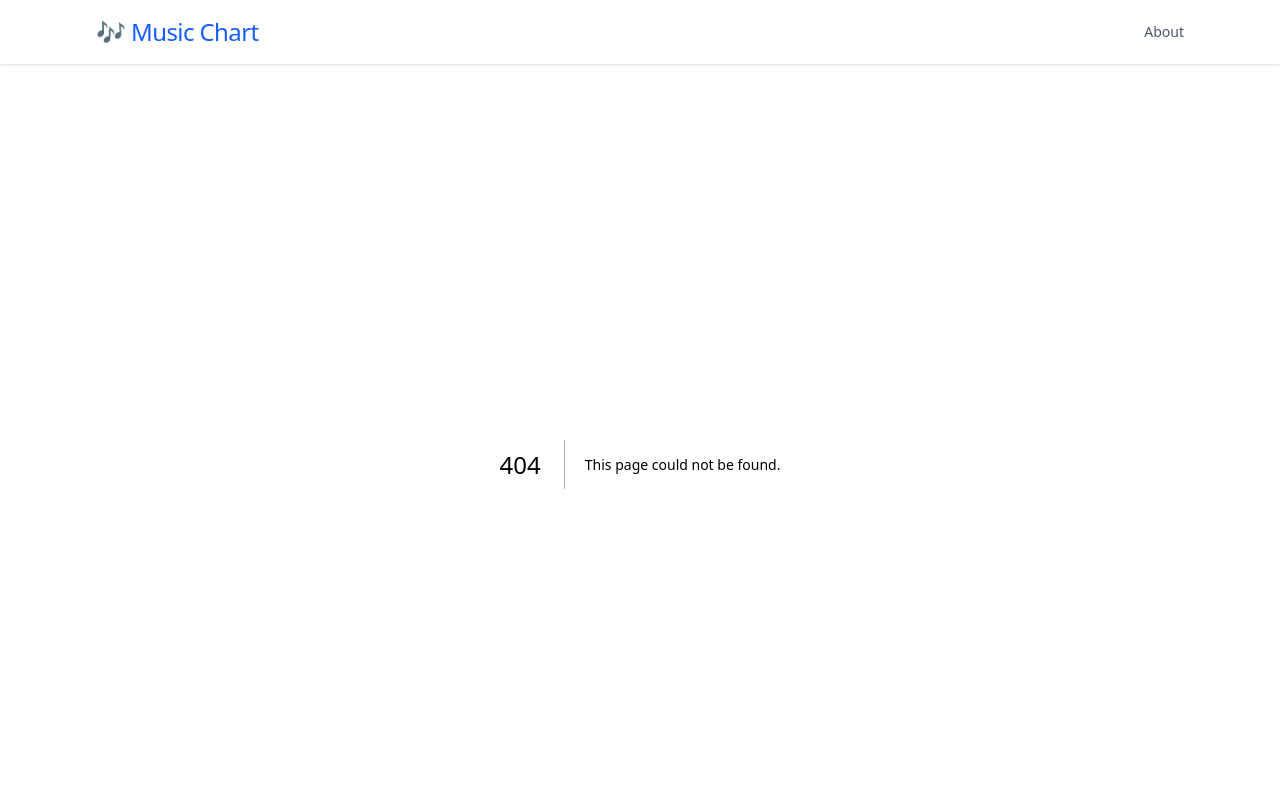
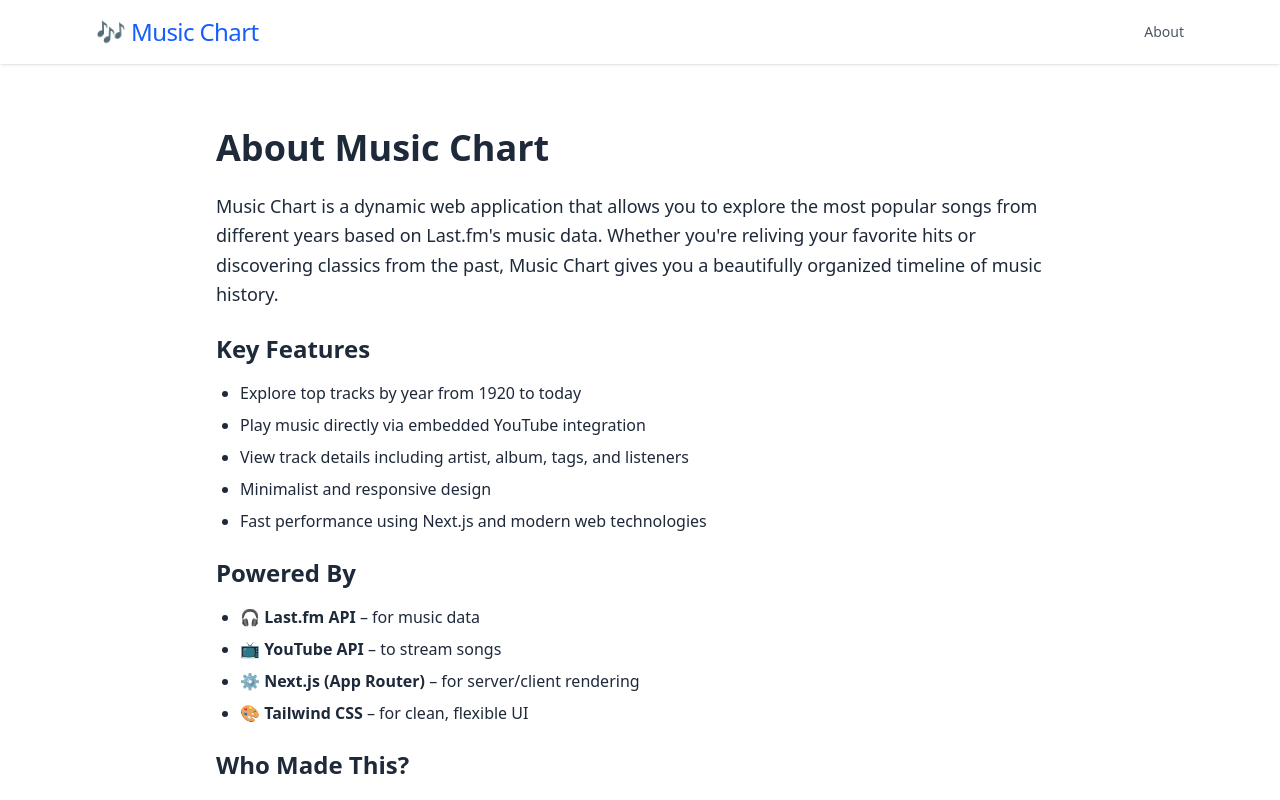
Before and after one commit to Gor-Hoveyan/radio-time-machine, a Next.js app: page /about in a window 1280 px wide. Before the commit this address had no page. Shown: the top 800 px of the page. Built offline with nearby package versions, Linux system fonts and the light colour scheme.

Commit message:
Code refactor, Add about page

```diff
--- /dev/null
+++ b/src/app/about/page.tsx
@@ -0,0 +1,47 @@
+export default function page() {
+  return (
+    <div className="max-w-4xl mx-auto px-6 py-16 text-gray-800">
+      <h1 className="text-4xl font-bold mb-6">About Music Chart</h1>
+
+      <p className="text-lg leading-relaxed mb-6">
+        Music Chart is a dynamic web application that allows you to explore the
+        most popular songs from different years based on Last.fm&apos;s music
+        data. Whether you&apos;re reliving your favorite hits or discovering
+        classics from the past, Music Chart gives you a beautifully organized
+        timeline of music history.
+      </p>
+
+      <h2 className="text-2xl font-semibold mb-4">Key Features</h2>
+      <ul className="list-disc pl-6 space-y-2 mb-6">
+        <li>Explore top tracks by year from 1920 to today</li>
+        <li>Play music directly via embedded YouTube integration</li>
+        <li>View track details including artist, album, tags, and listeners</li>
+        <li>Minimalist and responsive design</li>
+        <li>Fast performance using Next.js and modern web technologies</li>
+      </ul>
+
+      <h2 className="text-2xl font-semibold mb-4">Powered By</h2>
+      <ul className="list-disc pl-6 space-y-2 mb-6">
+        <li>
+          🎧 <strong>Last.fm API</strong> – for music data
+        </li>
+        <li>
+          📺 <strong>YouTube API</strong> – to stream songs
+        </li>
+        <li>
+          ⚙️ <strong>Next.js (App Router)</strong> – for server/client rendering
+        </li>
+        <li>
+          🎨 <strong>Tailwind CSS</strong> – for clean, flexible UI
+        </li>
+      </ul>
+
+      <h2 className="text-2xl font-semibold mb-4">Who Made This?</h2>
+      <p className="text-lg leading-relaxed">
+        This project was built by a passionate developer who loves music,
+        design, and performance. It&apos;s open to future improvements like
+        playlist building, user login, genre filtering, and more.
+      </p>
+    </div>
+  );
+}
--- a/src/app/components/Header.tsx
+++ b/src/app/components/Header.tsx
@@ -12,9 +12,9 @@
         </div>
 
         <nav className="space-x-6 hidden sm:flex text-sm text-gray-600">
-          <a href="#" className="hover:text-blue-500 font-medium">
+          <Link href="/about" className="hover:text-blue-500 font-medium">
             About
-          </a>
+          </Link>
         </nav>
       </div>
     </header>
--- /dev/null
+++ b/src/app/components/TagElement.tsx
@@ -0,0 +1,15 @@
+import Link from "next/link";
+
+export default function TagElement(props: { name: string }) {
+  const { name } = props;
+  return (
+    <Link
+      href={`/tag/${name}`}
+      key={name}
+      rel="noopener noreferrer"
+      className="bg-blue-100 text-blue-800 text-xs font-medium px-3 py-1 rounded-full hover:bg-blue-200 transition"
+    >
+      #{name}
+    </Link>
+  );
+}
--- /dev/null
+++ b/src/app/components/TrackElement.tsx
@@ -0,0 +1,41 @@
+import { TrackListElement } from "@/types/trackList";
+import { formatDuration } from "@/utils/formatDuration";
+import Link from "next/link";
+
+export default function TrackElement(props: {
+  track: TrackListElement;
+  id: number;
+}) {
+  const { track, id } = props;
+  return (
+    <li className="flex items-center justify-between bg-white rounded-2xl shadow-sm hover:shadow-md transition p-4 border border-gray-100">
+      <div className="flex items-center space-x-4">
+        <div className="text-xl font-bold text-gray-400 w-6 text-right">
+          {id + 1}
+        </div>
+
+        <div>
+          <Link
+            href={`/artist/${track.artist.name}/track/${track.name}`}
+            className="text-base font-semibold text-gray-800 hover:text-blue-600 transition"
+          >
+            {track.name}
+          </Link>
+          <div className="text-sm text-gray-500">
+            by{" "}
+            <Link
+              href={`/artist/${track.artist.name}`}
+              className="hover:underline text-gray-600"
+            >
+              {track.artist.name}
+            </Link>
+          </div>
+        </div>
+      </div>
+
+      <div className="text-xs text-white bg-gray-800 px-2 py-1 rounded-md font-mono min-w-[48px] text-center">
+        {formatDuration(track.duration)}
+      </div>
+    </li>
+  );
+}
--- a/src/pages/AlbumPage.tsx
+++ b/src/pages/AlbumPage.tsx
@@ -1,8 +1,8 @@
 import { Album } from "@/types/album";
-import { formatDuration } from "@/utils/formatDuration";
 import Image from "next/image";
-import Link from "next/link";
 import React from "react";
+import TrackElement from "../app/components/TrackElement";
+import TagElement from "@/app/components/TagElement";
 
 export default function AlbumPage(props: Album) {
   const album = props;
@@ -54,14 +54,7 @@
               <h2 className="text-lg font-semibold text-gray-800 mb-2">Tags</h2>
               <div className="flex flex-wrap gap-2">
                 {album.tags.tag.map((tag) => (
-                  <Link
-                    href={`/tag/${tag.name}`}
-                    key={tag.name}
-                    rel="noopener noreferrer"
-                    className="bg-blue-100 text-blue-800 text-xs font-medium px-3 py-1 rounded-full hover:bg-blue-200 transition"
-                  >
-                    #{tag.name}
-                  </Link>
+                  <TagElement name={tag.name} key={tag.name} />
                 ))}
               </div>
             </div>
@@ -74,38 +67,11 @@
           <h2 className="text-lg font-semibold text-gray-800 mb-3">Tracks</h2>
           <ol className="list-decimal list-inside space-y-2 text-sm text-gray-700">
             {album.tracks.track.map((track) => (
-              <li
+              <TrackElement
+                track={track}
+                id={Number(track["@attr"].rank) - 1}
                 key={`${track["@attr"].rank}-${track.name}`}
-                className="flex items-center justify-between bg-white rounded-2xl shadow-sm hover:shadow-md transition p-4 border border-gray-100"
-              >
-                <div className="flex items-center space-x-4">
-                  <div className="text-xl font-bold text-gray-400 w-6 text-right">
-                    {track["@attr"].rank}
-                  </div>
-
-                  <div>
-                    <Link
-                      href={`/artist/${track.artist.name}/track/${track.name}`}
-                      className="text-base font-semibold text-gray-800 hover:text-blue-600 transition"
-                    >
-                      {track.name}
-                    </Link>
-                    <div className="text-sm text-gray-500">
-                      by{" "}
-                      <Link
-                        href={`/artist/${track.artist.name}`}
-                        className="hover:underline text-gray-600"
-                      >
-                        {track.artist.name}
-                      </Link>
-                    </div>
-                  </div>
-                </div>
-
-                <div className="text-xs text-white bg-gray-800 px-2 py-1 rounded-md font-mono min-w-[48px] text-center">
-                  {formatDuration(String(track.duration))}
-                </div>
-              </li>
+              />
             ))}
           </ol>
         </div>
--- a/src/pages/ArtistPage.tsx
+++ b/src/pages/ArtistPage.tsx
@@ -1,3 +1,4 @@
+import TagElement from "@/app/components/TagElement";
 import { Artist } from "@/types/artist";
 import Image from "next/image";
 import Link from "next/link";
@@ -48,13 +49,7 @@
           <h3 className="font-semibold text-lg mb-1">Tags</h3>
           <div className="flex flex-wrap gap-2">
             {tags.tag.map((tag) => (
-              <Link
-                href={`/tag/${tag.name}`}
-                key={tag.name}
-                className="px-3 py-1 text-sm bg-blue-100 text-blue-800 rounded-full"
-              >
-                {tag.name}
-              </Link>
+              <TagElement key={tag.name} name={tag.name} />
             ))}
           </div>
         </div>
--- a/src/pages/ChartOfYear.tsx
+++ b/src/pages/ChartOfYear.tsx
@@ -1,12 +1,11 @@
 "use client";
 import LoadMoreButton from "@/app/components/LoadMoreButton";
-import { Track } from "@/types/trackList";
-import { formatDuration } from "@/utils/formatDuration";
-import Link from "next/link";
+import { TrackListElement } from "@/types/trackList";
 import { useEffect, useState } from "react";
+import TrackElement from "../app/components/TrackElement";
 
 export default function ChartOfYear(props: { year: number }) {
-  const [tracks, setTracks] = useState<Track[]>();
+  const [tracks, setTracks] = useState<TrackListElement[]>();
   const [page, setPage] = useState<number>(0);
 
   useEffect(() => {
@@ -20,7 +19,8 @@
     const fetchedData = await fetch(
       `/api/chart?page=${page + 1}&year=${props.year}`
     );
-    const data: { tracks: { track: Track[] } } = await fetchedData.json();
+    const data: { tracks: { track: TrackListElement[] } } =
+      await fetchedData.json();
     if (tracks?.length) {
       setTracks([...tracks, ...data.tracks.track]);
     } else {
@@ -32,38 +32,11 @@
     <ul className="space-y-3">
       {tracks
         ? tracks.map((track, id) => (
-            <li
+            <TrackElement
+              track={track}
+              id={id}
               key={`${id + 1}-${track.name}`}
-              className="flex items-center justify-between bg-white rounded-2xl shadow-sm hover:shadow-md transition p-4 border border-gray-100"
-            >
-              <div className="flex items-center space-x-4">
-                <div className="text-xl font-bold text-gray-400 w-6 text-right">
-                  {id + 1}
-                </div>
-
-                <div>
-                  <Link
-                    href={`/artist/${track.artist.name}/track/${track.name}`}
-                    className="text-base font-semibold text-gray-800 hover:text-blue-600 transition"
-                  >
-                    {track.name}
-                  </Link>
-                  <div className="text-sm text-gray-500">
-                    by{" "}
-                    <Link
-                      href={`/artist/${track.artist.name}`}
-                      className="hover:underline text-gray-600"
-                    >
-                      {track.artist.name}
-                    </Link>
-                  </div>
-                </div>
-              </div>
-
-              <div className="text-xs text-white bg-gray-800 px-2 py-1 rounded-md font-mono min-w-[48px] text-center">
-                {formatDuration(track.duration)}
-              </div>
-            </li>
+            />
           ))
         : ""}
       <LoadMoreButton page={page} getData={getData} />
--- a/src/pages/TrackPage.tsx
+++ b/src/pages/TrackPage.tsx
@@ -1,4 +1,5 @@
 import { GET } from "@/app/api/video";
+import TagElement from "@/app/components/TagElement";
 import YouTubePlayer from "@/app/components/YoutubePlayer";
 import YouTubeScriptLoader from "@/app/components/YoutubeScriptLoader";
 import { Track } from "@/types/track";
@@ -80,14 +81,8 @@
 
             {track.toptags?.tag?.length > 0 && (
               <div className="mt-2 flex flex-wrap gap-2">
-                {track.toptags.tag.map((tag, i) => (
-                  <Link
-                    key={i}
-                    href={`/tag/${tag.name}`}
-                    className="bg-blue-100 text-blue-800 text-xs font-medium px-3 py-1 rounded-full hover:bg-blue-200 transition"
-                  >
-                    #{tag.name}
-                  </Link>
+                {track.toptags.tag.map((tag) => (
+                  <TagElement key={tag.name} name={tag.name} />
                 ))}
               </div>
             )}
--- a/src/types/trackList.ts
+++ b/src/types/trackList.ts
@@ -11,7 +11,7 @@
   size: "small" | "medium" | "large" | "extralarge";
 };
 
-export type Track = {
+export type TrackListElement = {
   name: string;
   duration: string;
   playcount: string;
```
